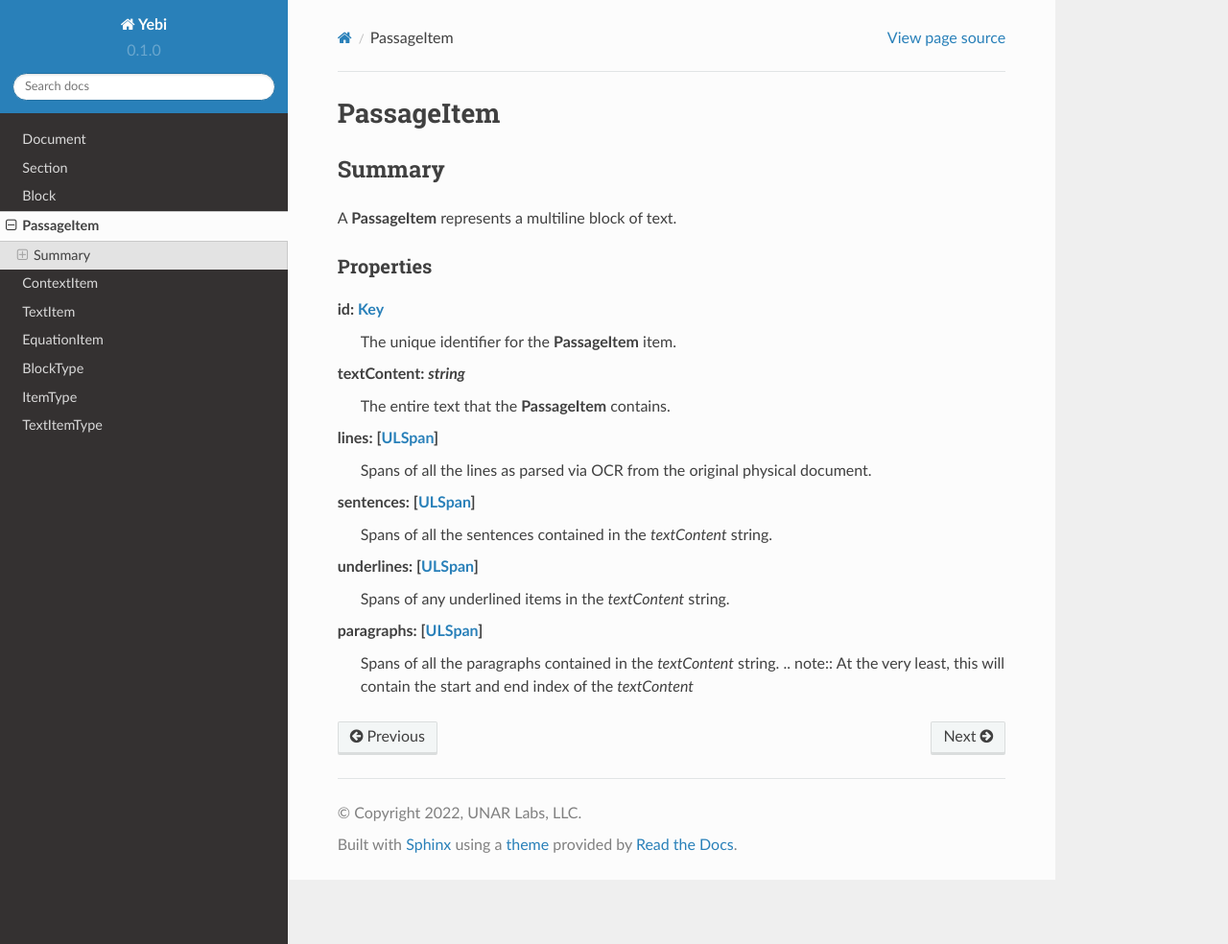
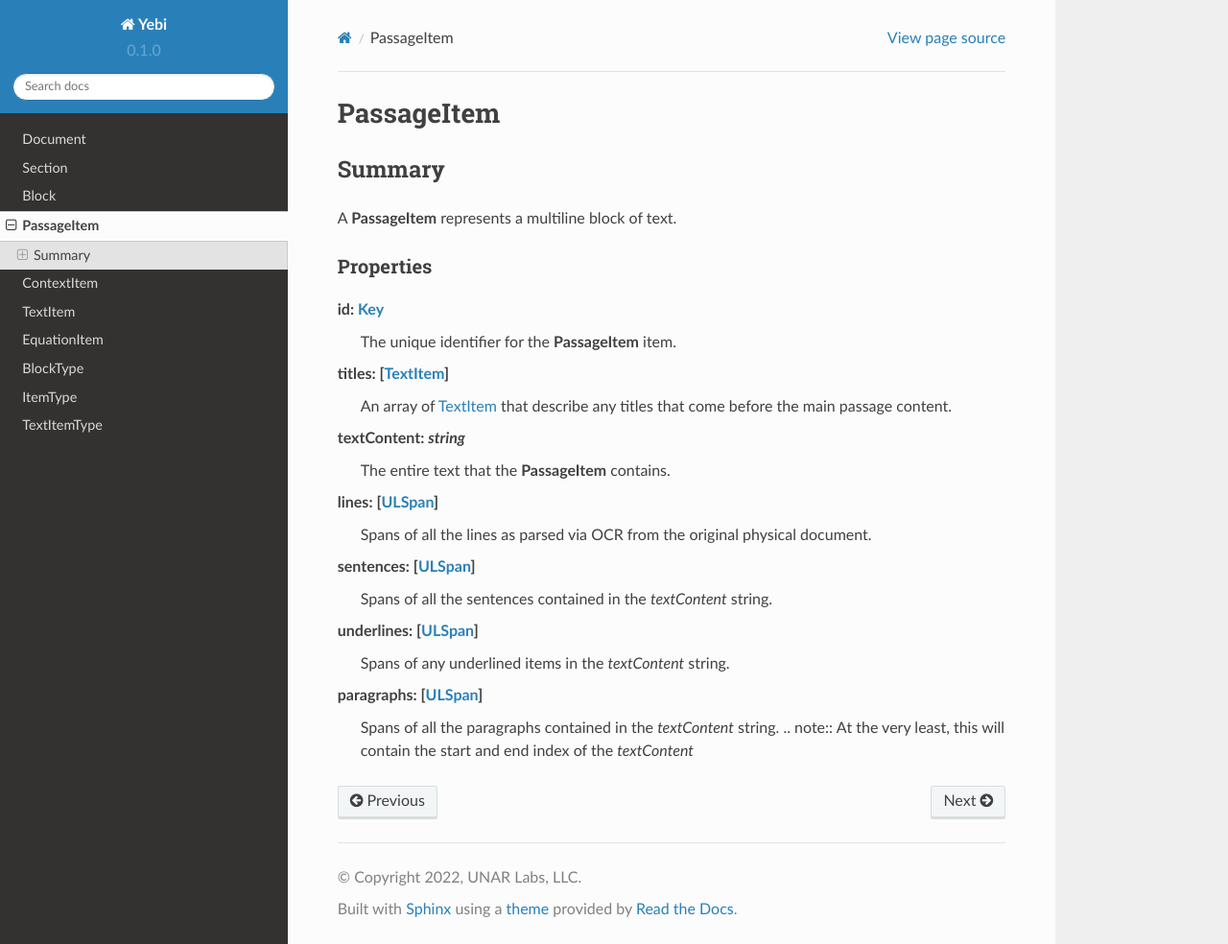
Before and after one commit to UNARDanielPratt/Yebi-Docs, a Sphinx documentation site: the page built from docs/source/passageitem.rst, in a window 1280 px wide and 984 px high. Shown: the whole window at 96% size. Built offline with Sphinx 7.4.7 and the Read the Docs theme 2.0.0, drawn with Linux system fonts in a browser that asks for light colours; pages that are not in the unit, such as notebooks, are missing from menus.

```diff
--- a/docs/source/block.rst
+++ b/docs/source/block.rst
@@ -17,9 +17,9 @@ Properties
 **blockType**: :doc:`blocktype`
   The type of block this **BlockItem** represents.
 
-**titles**: [:doc:`blockitem`]
-  An array of title (non-passage) items.  For question item types,
-  the first entry in this array points at the question number.
+**questionNumber**: :doc:`key` *optional*
+  The UID of a :doc:`/textitem` that contains the question question
+  number related to this question.  (Will be null for all non-question items).
 
 **items**: [:doc:`blockitem`]
   An array of the main content of the passage or the question being asked.
--- a/docs/source/passageitem.rst
+++ b/docs/source/passageitem.rst
@@ -12,6 +12,10 @@ Properties
 
 **id**: :doc:`key`
   The unique identifier for the **PassageItem** item.
+
+**titles**: [:doc:`/textitem`]
+  An array of :doc:`/textitem` that describe any titles that come before
+  the main passage content.
 
 **textContent**: *string*
   The entire text that the **PassageItem** contains.
```
